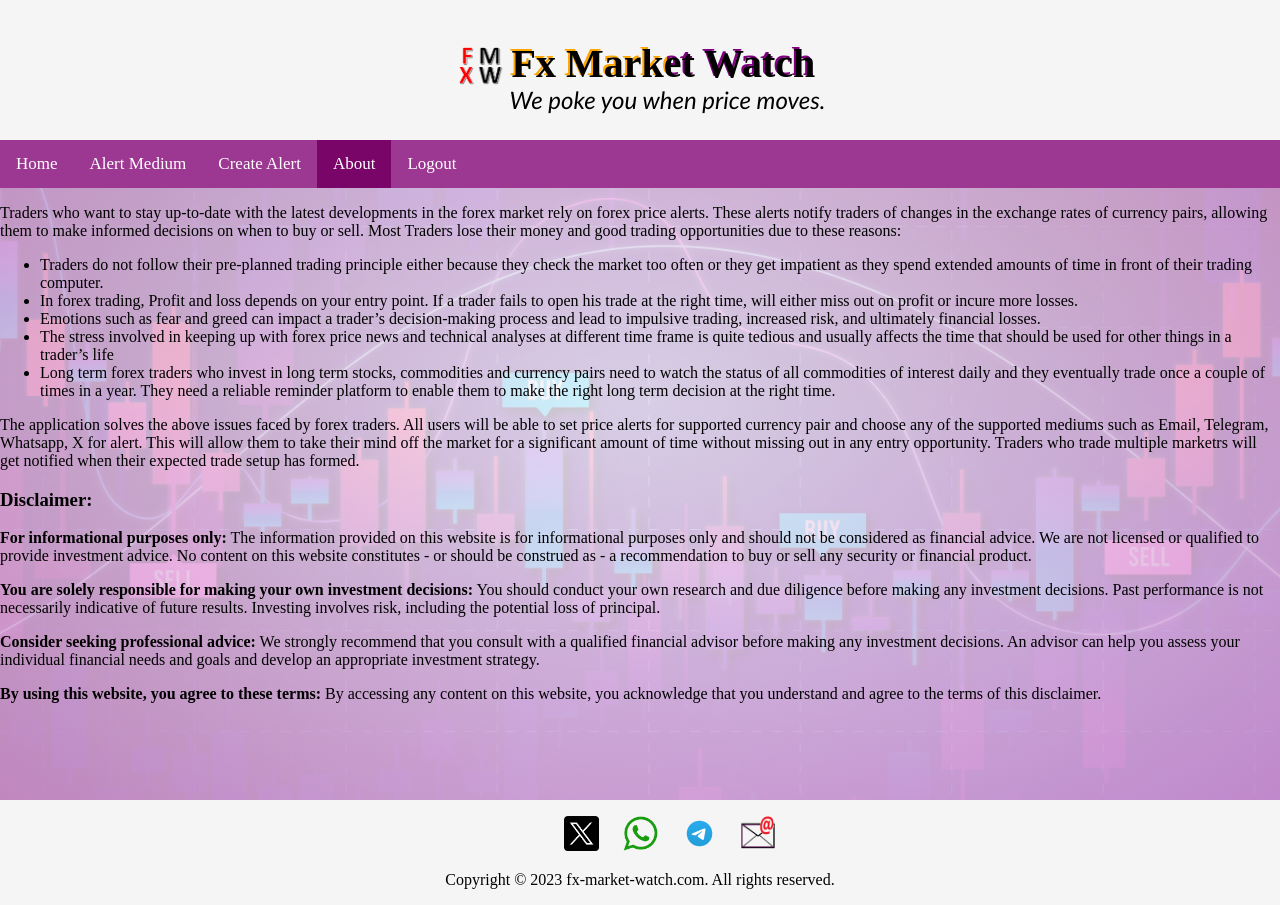
After one commit to georgeeset/fx-price-watch, a Django app: page /about/ in a window 1280 px wide. The commit adds this page. Run offline with Django 4.2, Linux system fonts and the light colour scheme.

Commit message:
404 error page and about page drafted. more css work to be added soon

```diff
--- /dev/null
+++ b/fx_market_watch/templates/about.html
@@ -0,0 +1,78 @@
+{% extends 'base.html'%}
+
+{% block content %}
+
+{% include 'partials/_header.html' %}
+{% include 'partials/_navbar.html' %}
+
+<p>
+    Traders who want to stay up-to-date with the latest developments in the forex
+    market rely on forex price alerts. These alerts notify traders of changes in the
+    exchange rates of currency pairs, allowing them to make informed decisions on when
+    to buy or sell. Most Traders lose their money and good trading opportunities due to
+    these reasons:
+</p>
+<ul>
+    <li>
+        Traders do not follow their pre-planned trading principle either because they
+        check the market too often or they get impatient as they spend extended amounts
+        of time in front of their trading computer.
+    </li>
+    <li>
+        In forex trading, Profit and loss depends on your entry point. If a trader
+        fails to open his trade at the right time, will either miss out on profit or
+        incure more losses.
+    </li>
+    <li>
+        Emotions such as fear and greed can impact a trader’s decision-making process
+        and lead to impulsive trading, increased risk, and ultimately financial losses.
+    </li>
+    <li>
+        The stress involved in keeping up with forex price news and technical analyses
+        at different time frame is quite tedious and usually affects the time that should
+        be used for other things in a trader’s life
+    </li>
+    <li>
+        Long term forex traders who invest in long term stocks, commodities and currency
+        pairs need to watch the status of all commodities of interest daily and they
+        eventually trade once a couple of times in a year. They need a reliable reminder
+        platform to enable them to make the right long term decision at the right time.
+    </li>
+</ul>
+<p>
+    The application solves the above issues faced by forex traders. All users will be
+    able to set price alerts for supported currency pair and choose any of the supported
+    mediums such as Email, Telegram, Whatsapp, X for alert. This will allow them to take
+    their mind off the market for a significant amount of time without missing out in any
+    entry opportunity. Traders who trade multiple marketrs will get notified when their
+    expected trade setup has formed.
+</p>
+<h3>
+    Disclaimer:
+</h3>
+<p>
+    <b>For informational purposes only:</b> The information provided on this website is for
+    informational purposes only and should not be considered as financial advice.
+    We are not licensed or qualified to provide investment advice.  No content on
+    this website constitutes - or should be construed as - a recommendation to buy or
+    sell any security or financial product.
+</p>
+<p>
+    <b>You are solely responsible for making your own investment decisions:</b> You should
+    conduct your own research and due diligence before making any investment decisions.
+    Past performance is not necessarily indicative of future results.  Investing involves
+    risk, including the potential loss of principal.
+</p>
+<p>
+    <b>Consider seeking professional advice:</b> We strongly recommend that you consult with a
+    qualified financial advisor before making any investment decisions.  An advisor can
+    help you assess your individual financial needs and goals and develop an appropriate
+    investment strategy.
+</p>
+
+<p>
+    <b>By using this website, you agree to these terms:</b> By accessing any content on this website,
+    you acknowledge that you understand and agree to the terms of this disclaimer.
+</p>
+
+{%endblock%}
--- a/fx_market_watch/templates/alert_methods_page.html
+++ b/fx_market_watch/templates/alert_methods_page.html
@@ -4,6 +4,8 @@
 
 {% include 'partials/_header.html' %}
 {% include 'partials/_navbar.html' %}
+
+{% load static %}
 
 <div class="sectionTitle">
     <h3 >  Alert Medium</h3>
@@ -13,7 +15,7 @@
 
         <div class="methodItem">
             <div class="mediumLogo">
-                <img src="../static/styles/imgs/email-logo.png" alt="Email" height="45" width="45">
+                <img src="{% static 'styles/imgs/email-logo.png'%}" alt="Email" height="45" width="45">
             </div>
             {% for method in alert_medium %}
                 {% if method.alert_type == 'email' %}
@@ -57,7 +59,7 @@
 
             <div class="methodItem">
                 <div class="mediumLogo">
-                    <img src="../static/styles/imgs/telegram-logo.png" alt="Telegram" height="55" width="55">
+                    <img src="{% static 'styles/imgs/telegram-logo.png' %}" alt="Telegram" height="55" width="55">
                 </div>
                 {% for method in alert_medium %}
 
--- a/fx_market_watch/templates/partials/_header.html
+++ b/fx_market_watch/templates/partials/_header.html
@@ -1,7 +1,7 @@
 {% load static %}
 <div class="banner-head">
   <div class="pageLogo">
-    <a href="/"><img src="{% static "../static/styles/imgs/fxmw.png" %}"alt="fxmarketwatch logo" width=55vw></a>
+    <a href="/"><img src="{% static '../static/styles/imgs/fxmw.png' %}"alt="fxmarketwatch logo" width=55vw></a>
   </div>
   <div class="textHolder">
     <div class="banner">
--- a/fx_market_watch/templates/partials/_navbar.html
+++ b/fx_market_watch/templates/partials/_navbar.html
@@ -13,7 +13,7 @@
       <a href="/user/create-alert/pattern-alert/" {% if request.path == '/user/create-alert/pattern-alert/' %} class="subActive" {% endif %}>Candlestick Pattern Alert</a>
     </div>
   </div>
-  <a href="#about" {% if request.path == '/about/' %} class="active" {% endif %}>About</a>
+  <a href="/about/" {% if request.path == '/about/' %} class="active" {% endif %}>About</a>
   <a href="/logout/">Logout</a>
   <a href="javascript:void(0);" class="icon" onclick="myFunction()">&#9776;</a>
 </div>
--- a/fx_market_watch/templates/user_page.html
+++ b/fx_market_watch/templates/user_page.html
@@ -130,14 +130,13 @@
                 </div>
             </div>
         {% endfor %}
-        </div>>
-
+        </div>
         <hr>
         <div class="sectionInfo">
             <h3>History</h3>
           </div>
 
-        <div class="alertGroup">
+        <div class="alertsGroup">
 
             {% for item in alert_list %}
                 {% if not item.is_active %}
--- a/fxmktwatch/urls.py
+++ b/fxmktwatch/urls.py
@@ -1,4 +1,6 @@
 from django.urls import path
+
+
 from .views.home import home
 from .views.user_page import userPage
 from .views.logout import logout_user
@@ -9,6 +11,7 @@ from .views.edit_alert import edit_alert
 from .views.pattern_alert import PatternAlert
 from .views.edit_pattern_alert import EditPatternAlert
 from .views.delete_pattern_alert import DeletePatternAlert
+from .views.about import About
 
 urlpatterns = [
      path('', home, name='home'),
@@ -20,5 +23,6 @@ urlpatterns = [
      path('user/alert-methods/', alert_medium, name='alert_medium'),
      path('user/create-alert/pattern-alert/', PatternAlert.as_view(), name='add_alert'),
      path('user/edit-pattern-alert/<int:id>/', EditPatternAlert.as_view(), name='edit_pattern_alert'),
-     path('user/delete-pattern-alert/<int:id>/', DeletePatternAlert.as_view(), name='delete_pattern_alert')
+     path('user/delete-pattern-alert/<int:id>/', DeletePatternAlert.as_view(), name='delete_pattern_alert'),
+     path('about/', About.as_view(), name='about')
 ]
--- /dev/null
+++ b/fxmktwatch/views/about.py
@@ -0,0 +1,17 @@
+
+
+from django.shortcuts import redirect, render
+from django.views import View
+
+
+class About(View):
+
+    def get(self, request,*args, **kwargs):
+
+        return render(request, 'about.html')
+
+    def post(self, request, *args, **kwargs):
+        """
+        users can contact admin direct with the form added to the about page
+        """
+        return redirect('/')
--- a/static/scripts/modal_dialog.js
+++ b/static/scripts/modal_dialog.js
@@ -45,7 +45,7 @@ alerts.forEach((card) => {
     `);
 
     document.getElementById("alertData").innerHTML = modalContent;
-    modal.style.display= "block";
+    modal.classList.add("show");
   });
 });
 
@@ -56,12 +56,12 @@ alerts.forEach((card) => {
 
 // When the user clicks on <span> (x), close the modal
 span.onclick = function() {
-  modal.style.display = "none";
+  modal.classList.remove("show");
 }
 
 // When the user clicks anywhere outside of the modal, close it
 window.onclick = function(event) {
   if (event.target == modal) {
-    modal.style.display = "none";
+    modal.classList.remove("show");
   }
 }
--- a/static/styles/alert_card.css
+++ b/static/styles/alert_card.css
@@ -1,7 +1,7 @@
 
-.card {
+.card, .pattern {
     box-shadow: 0 4px 8px 0 rgba(0,0,0,0.2);
-    transition: 0.3s;
+    /* transition: 0.3s; */
     width: 100%;
     min-width: 100px;
     margin-top: 10px;
@@ -15,7 +15,7 @@
 }
 
 .card:hover {
-    background-color: whitesmoke;
+    background-color:white;
 }
 
 .cardInfo {
@@ -43,13 +43,10 @@
 }
 
 .pattern{
-    background: linear-gradient(rgba(255, 255, 255, 0.9), rgba(255, 255, 255, 0.9)),
-                url("imgs/pattern_bg.jpg"), no-repeat;
-    box-shadow: 0 4px 8px 0 rgba(0,0,0,0.2);
-    transition: 0.3s;
-    width: 100%;
-    min-width: 100px;
-    margin-top: 10px;
-    max-width: 300px;
-    border-radius: 5px;
+    background: linear-gradient(rgba(220, 207, 231, 0.9), rgba(238, 212, 224, 0.9));
+    transition: 1s;
 }
+
+.pattern:hover{
+    background: linear-gradient(rgba(242, 236, 247, 0.9), rgba(248, 236, 242, 0.9));
+}
--- a/static/styles/modal_dialog.css
+++ b/static/styles/modal_dialog.css
@@ -12,7 +12,23 @@
     overflow: auto; /* Enable scroll if needed */
     background-color: rgb(0,0,0); /* Fallback color */
     background-color: rgba(0,0,0,0.4); /* Black w/ opacity */
+    animation: modalFadeIn ease-in-out 1.3s; /* Entrance animation */
   }
+
+.modal.show {
+    display: block; /* Make it visible when the 'show' class is added */
+    animation: modalFadeOut ease-in-out 0.4s; /* Exit animation */
+  }
+
+@keyframes modalFadeOut {
+  from {opacity: 0;}
+  to {opacity: 1;}
+}
+
+@keyframes modalFadeIn {
+  from {opacity: 1;}
+  to {opacity: 0;}
+}
 
   /* Modal Content */
 .modal-content {
```
